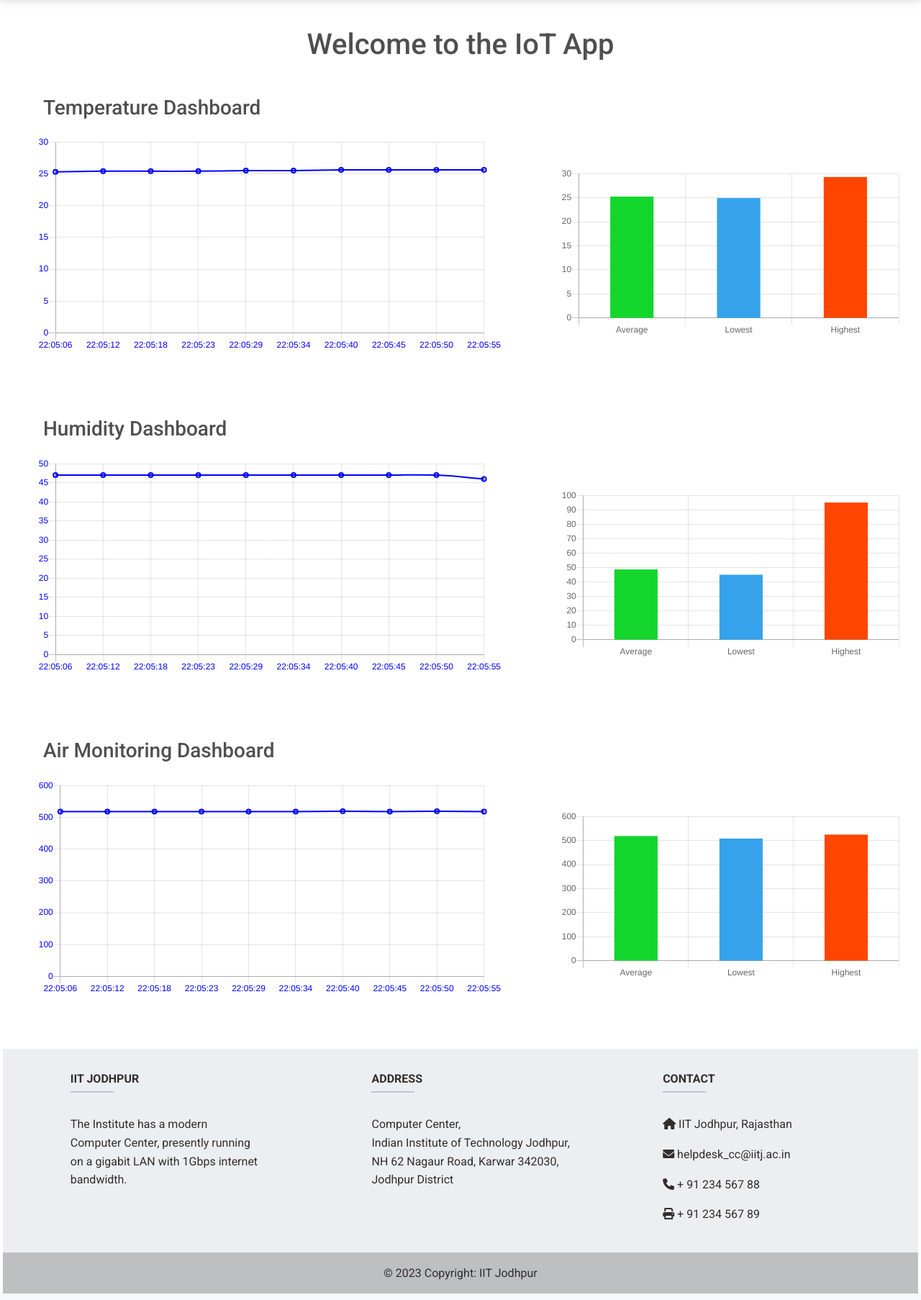
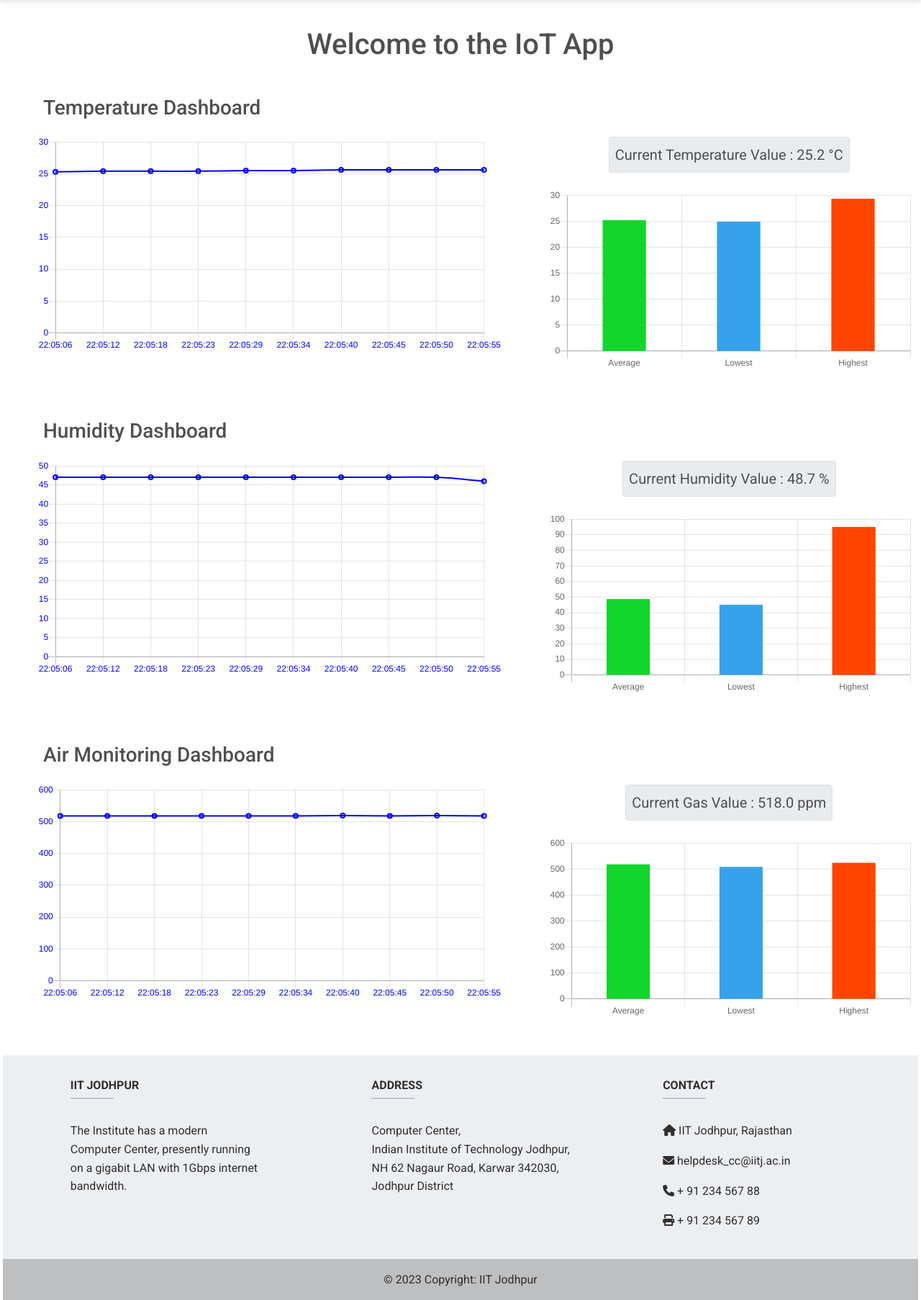
Before and after one commit to DeepAgr/IOT-Project-CC, a Django app: page /home/ in a window 1280 px wide. Shown: the part 70-1876 px from the top of the page at 72% size. Run offline with Django 3.2, Linux system fonts and the light colour scheme; a user stored in the database is signed in; data comes from the database, SQL or seed files in the repository; both versions use the stored data as it was after the commit; some libraries are stand-ins or nearby versions.

Commit message:
current value

```diff
--- a/home/views.py
+++ b/home/views.py
@@ -146,19 +146,43 @@ def profile(request):
     user = User.objects.get(pk=request.user.id)
     name = user.username[0]
     active_status = user.is_active
+    staff_active_status = user.is_staff
+    admin_active_status = user.is_superuser
     if active_status == True:
         status = "Active"
     else:
         status = "Not Active"
 
+    if staff_active_status == True:
+        staff_status = "Active"
+    else:
+        staff_status = "Not Active"
+
+    if admin_active_status == True:
+        admin_status = "Active"
+    else:
+        admin_status = "Not Active"
+
     link = "https://ui-avatars.com/api/?name=" + name
-    context = {"name": name, "link": link, "user": user, "status": status}
+    context = {"name": name, "link": link, "user": user, "status": status, "staff_status":staff_status, "admin_status":admin_status}
     print(link)
     return render(request, "profile.html", context)
 
 
 @login_required
 def export_data(request):
+    if request.method == "POST":
+        start_date = request.POST.get("startDate")
+        end_date = request.POST.get("endDate")
+        sd = datetime.strptime(start_date, "%Y-%m-%d")
+        ed = datetime.strptime(end_date, "%Y-%m-%d")
+        # print(sd)
+        # print(end_date)
+        if ed <= sd:
+            messages.error(request, "End date must be ahead of start date.")
+        else:
+            messages.success(request, "Data sent successfully!")
+
     return render(request, "export_data.html")
 
 
--- a/templates/base.html
+++ b/templates/base.html
@@ -48,7 +48,7 @@
           <img style="width:3rem; margin-left : 0.8rem" src={% static 'images/IITJ_logo.jpg' %} alt="">
         </a>
       </div>
-      <a class="navbar-brand ps-4" href="https://cc.iitj.ac.in/" target="_blank">IOT Project CC</a>
+      <a class="navbar-brand ps-4" href={% url 'home' %} >IOT Project CC</a>
       <button class="navbar-toggler" type="button" data-bs-toggle="collapse" data-bs-target="#navbarSupportedContent"
         aria-controls="navbarSupportedContent" aria-expanded="false" aria-label="Toggle navigation">
         <span class="navbar-toggler-icon"></span>
--- a/templates/home.html
+++ b/templates/home.html
@@ -48,8 +48,17 @@
         <canvas id="myChart-1"></canvas>
       </div>
     </div>
-    <div class="col-lg-5 my-auto">
-      <div class="container-1 px-3">
+    <div class="col-lg-5">
+      <div class = "d-flex justify-content-center">
+        <div class = "d-inline-block text-truncate lead bg-body-secondary p-2 border rounded" style = "text-align:center">
+          <strong>
+          <p style = "display : inline"> Current Temperature Value : </p>
+          <p id="temp_latest_value"  style = "display : inline">{{average_temperature}}</p>
+          <p style = "display : inline">&degC</p>
+          </strong>
+        </div>
+      </div>
+      <div class="container-1 mt-4">
         <canvas id="temperature_info"></canvas>
       </div>
     </div>
@@ -170,6 +179,8 @@
              chart.data.labels.shift();
              chart.data.datasets[0].data.shift();
            }
+           var latestValueTemp = newData.value;
+           document.getElementById("temp_latest_value").innerHTML = latestValueTemp.toFixed(1);
            chart.update();
          },
        });
@@ -207,8 +218,17 @@
         <canvas id="myChart-2"></canvas>
       </div>
     </div>
-    <div class="col-lg-5 my-auto">
-      <div class="container-2 px-3">
+    <div class="col-lg-5">
+      <div class = "d-flex justify-content-center">
+        <div class = "d-inline-block text-truncate lead bg-body-secondary p-2 border rounded" style = "text-align:center">
+          <strong>
+          <p style = "display : inline"> Current Humidity Value : </p>
+          <p id="hum_latest_value"  style = "display : inline">{{average_humidity}}</p>
+          <p style = "display : inline"> %</p>
+          </strong>
+        </div>
+      </div>
+      <div class="container-1 mt-4">
         <canvas id="humidity_info"></canvas>
       </div>
     </div>
@@ -330,6 +350,8 @@
           chart1.data.labels.shift();
           chart1.data.datasets[0].data.shift();
         }
+        var latestValueHum = newData.value;
+        document.getElementById("hum_latest_value").innerHTML = latestValueHum.toFixed(1);
         chart1.update();
       },
     });
@@ -367,8 +389,17 @@
         <canvas id="myChart-3"></canvas>
       </div>
     </div>
-    <div class="col-lg-5 my-auto">
-      <div class="container-3 px-3">
+    <div class="col-lg-5">
+      <div class = "d-flex justify-content-center">
+        <div class = "d-inline-block text-truncate lead bg-body-secondary p-2 border rounded" style = "text-align:center">
+          <strong>
+          <p style = "display : inline"> Current Gas Value : </p>
+          <p id="gas_latest_value"  style = "display : inline">{{average_gas}}</p>
+          <p style = "display : inline"> ppm</p>
+          </strong>
+        </div>
+      </div>
+      <div class="container-1 mt-4">
         <canvas id="gas_info"></canvas>
       </div>
     </div>
@@ -489,6 +520,8 @@
           chart2.data.labels.shift();
           chart2.data.datasets[0].data.shift();
         }
+        var latestValueGas = newData.value;
+        document.getElementById("gas_latest_value").innerHTML = latestValueGas.toFixed(1);
         chart2.update();
       },
     });
--- a/templates/profile.html
+++ b/templates/profile.html
@@ -1,6 +1,6 @@
 <!-- profile.html -->
 {% extends 'base.html' %} {% block content %}
-<div class="container mt-5">
+<div class="container mt-5 p-3">
   <div class="row">
     <div class="col-lg-10">
       <div class="card">
@@ -24,6 +24,8 @@
               </p>
               <p class="card-text"><strong>Email:</strong> {{ user.email }}</p>
               <p class="card-text"><strong>Status:</strong> {{ status }}</p>
+              <p class="card-text"><strong>Staff Status:</strong> {{ staff_status }}</p>
+              <p class="card-text"><strong>Admin Status:</strong> {{ admin_status }}</p>
               <p class="card-text">
                 <strong>Last Login:</strong> {{ user.last_login }}
               </p>
```
Also changed, not shown: db.sqlite3, 1 other file.
